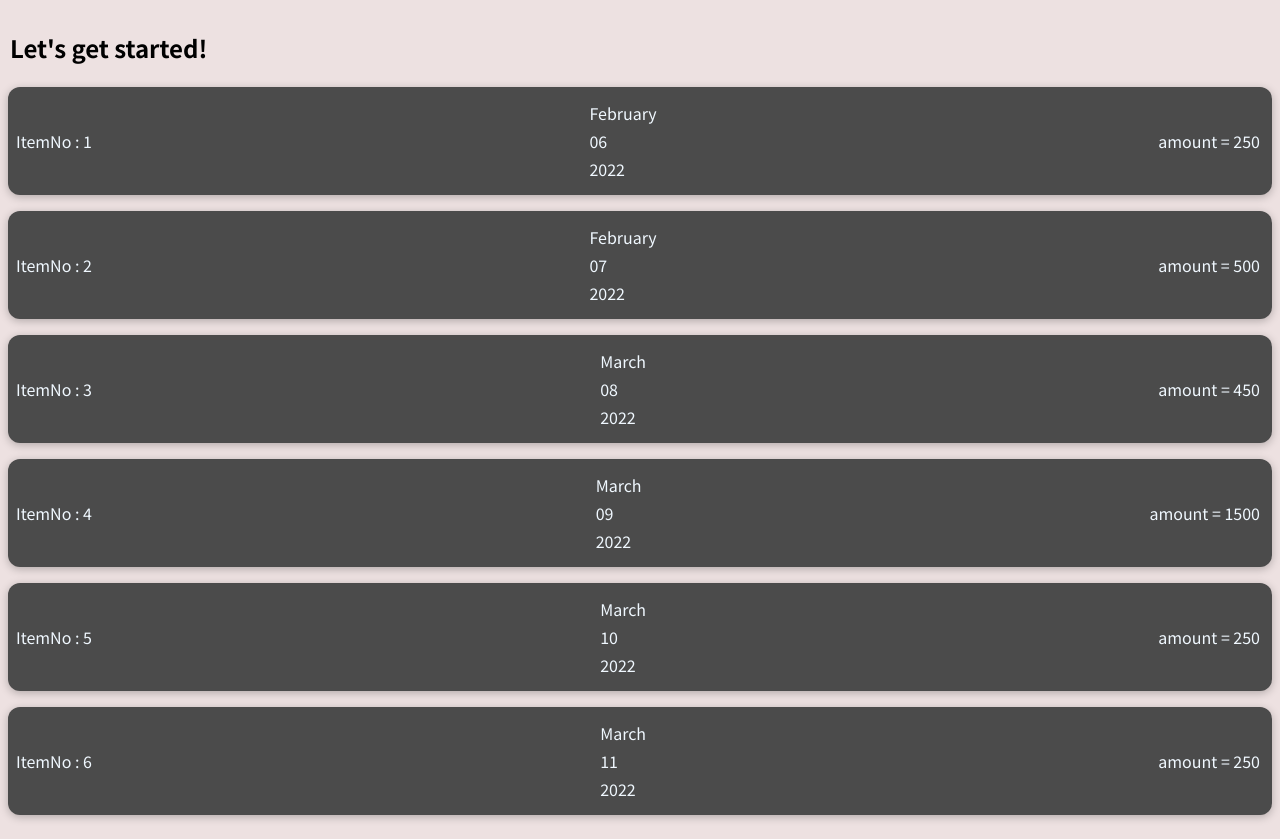
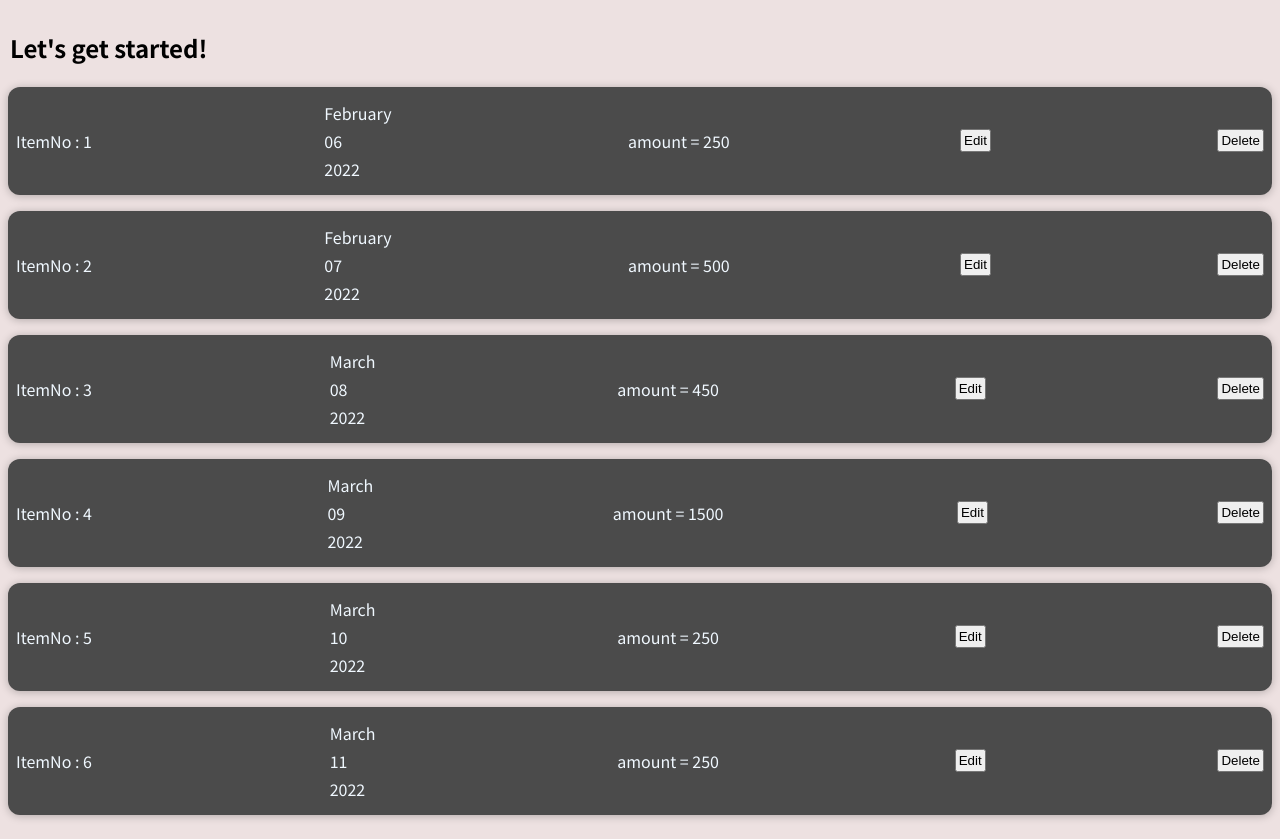
Before and after one commit to Visishta-ch/react, a React (Create React App) app: page / in a window 1280 px wide. Built offline with nearby package versions, Linux system fonts and the light colour scheme.

Commit message:
added delete button

```diff
--- a/src/components/Expenses/ExpenseItem.js
+++ b/src/components/Expenses/ExpenseItem.js
@@ -7,14 +7,20 @@ import ExpenseDate from './ExpenseDate';
 
 import ExpenseDetails from './ExpenseDetails';
 function ExpenseItem(props){
-    const month = props.time.toLocaleString('en-US',{month: 'long'});
-    const day = props.time.toLocaleString('en-US',{day: '2-digit'});
-    const year = props.time.getFullYear();
+
+
+
+    const clickDeleteHandler = () => {
+      console.log('Entry Deleted');
+    }
+    const clickEditHandler = () => {
+        console.log('Entry Updated');
+    }
     return (
 
 
 
-            <div className="expense-item">ItemNo : {props.item}
+            <Card className="expense-item">ItemNo : {props.item}
                 <div>
                    <ExpenseDate time ={props.time}/>
 
@@ -22,8 +28,9 @@ function ExpenseItem(props){
                 <div>
                 <ExpenseDetails amount ={props.amount}/>
                 </div>
-
-           </div>
+                <button onClick ={clickEditHandler}>Edit</button>
+                <button onClick={clickDeleteHandler}>Delete</button>
+           </Card>
 
     )
 }
--- /dev/null
+++ b/src/components/UI/Card.css
@@ -0,0 +1,4 @@
+.card {
+    border-radius: 12px;
+    box-shadow: 0 1px 8px rgba(0, 0, 0, 0.25);
+  }
--- a/src/components/UI/Card.js
+++ b/src/components/UI/Card.js
@@ -1,6 +1,7 @@
 import React from 'react';
+import './Card.css';
 
-function Card(props) {
+const Card= (props) => {
   const classes = 'card ' + props.className;
 
   return <div className={classes}>{props.children}</div>;
```
